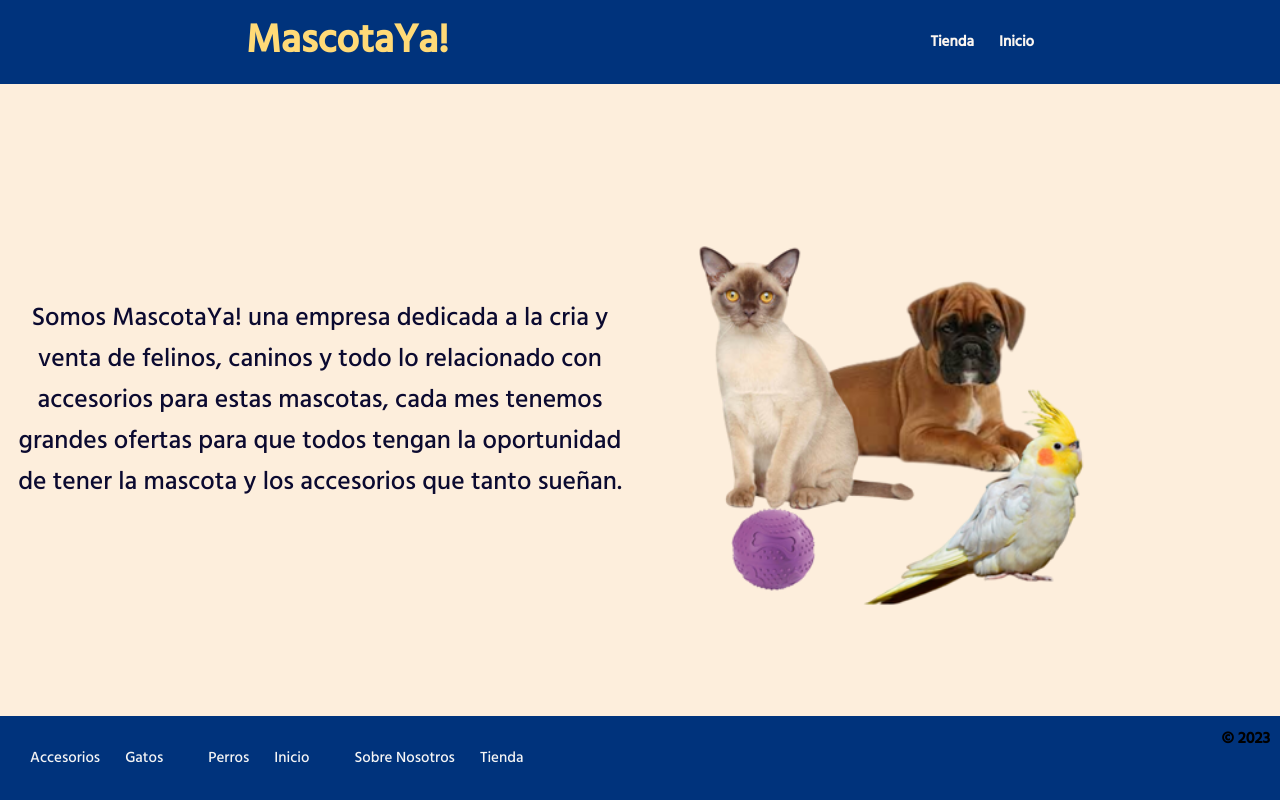
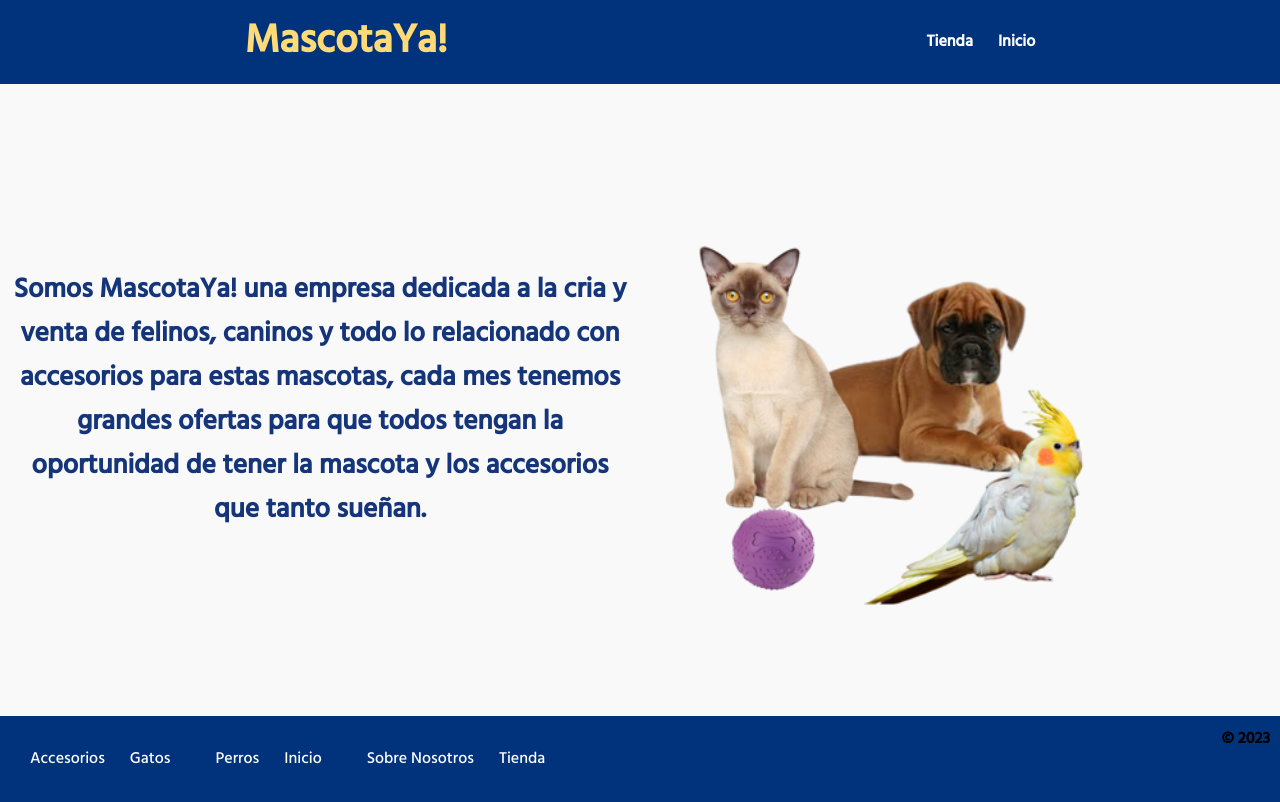
Before and after one commit to Armive/MascotaYa-, a plain HTML site: page Sobre nosotros/index.html in a window 1280 px wide. Drawn offline with nearby package versions, Linux system fonts and the light colour scheme.

Commit message:
Subo alistamiento para modo nocturno en sobre nosotros

```diff
--- a/Sobre nosotros/style.css
+++ b/Sobre nosotros/style.css
@@ -1,30 +1,36 @@
 @import url('https://fonts.googleapis.com/css2?family=Hind:wght@500&display=swap');
-head{
-    display: flex;
-}
 *{
     padding: 0;
     margin: 0;
     box-sizing: border-box;
     font-family: 'Hind',sans-serif;
 }
+:root{
+    --color-fondo-loader: #f1f2f3;
+    --color-fondo-header: #00337C;
+    --color-logo: #FFDA77;
+    --color-texto-main: rgb(21, 53, 122);
+    --color-anclas-header:#fff;
+    --color-anclas-header-hover:#AEE6E6;
+    --color-fondo-main: #f9f9f9;
+    --color-scrollbar: #e6b87f;
+    --color-scrollbar-thumb: #ff9d00;
+}
 body{
     margin: 0;
 }
 h2{
-    font-size: 40px;
+    font-size: 2.5rem;
 }
 a{
     text-decoration: none;
-    color: black;
-    font-size: 15px;
 }
 /*loading*/
 .cargando{
     height: 100vh;
     display: grid;
     place-items: center;
-    background-color: #f1f2f3;
+    background-color: var(--color-fondo-loader);
 }
 .hidden{
     overflow: hidden;
@@ -32,7 +38,7 @@ a{
 
 /* header */
 header {
-    background-color: #00337C ;
+    background-color: var(--color-fondo-header) ;
     display: flex;
     align-items: center;
     flex-direction: column;
@@ -43,8 +49,7 @@ header {
     top: 0;
 }
 header h2{
-    margin: 0;
-    color:  #FFDA77;
+    color:  var(--color-logo);
     font-weight: bolder;
 }
 
@@ -53,17 +58,17 @@ header nav{
     flex-direction: column;
 }
 header nav a{
-    color: #FBF6F0;
+    color: var(--color-anclas-header);
     font-weight: bold;
 }
 header nav a:hover{
-    color: #AEE6E6 ;
+    color: var(--color-anclas-header-hover);
 }
 
 
 /* main */
 main{
-    background-color: #fdeedc;
+    background-color: var(--color-fondo-main);
     display: flex;
     align-items: center;
     min-height: calc(100vh - 168px);
@@ -71,10 +76,10 @@ main{
 }
 main p{
     text-align: center;
-    font-size: 1.6rem;
+    font-size: 1.7rem;
     font-family: inherit;
-    text-align: center;
-    color: #0b0a30;
+    color: var(--color-texto-main);
+    font-weight: bolder;
 }
 main img{
     width: 50vw;
@@ -84,7 +89,7 @@ main img{
 footer{
     display: flex;
     justify-content: space-between;
-    background-color: #00337C;
+    background-color: var(--color-fondo-header);
     padding: 10px;
 }
 footer div  {
@@ -94,41 +99,28 @@ footer div  {
     align-items: center;
     margin: 10px;
 }
-footer div {
-    color: #439A97;
-}
 footer div a{
-    color: whitesmoke;
+    color: var(--color-anclas-header);
 }
 footer div a:hover{
-    color: gray;
-}
-footer p{
-    font-style: normal;
-    font-size: 7px;
-    color: #FFA45B;
+    color: var(--color-anclas-header-hover);
 }
  /* scrroll bar */
  body::-webkit-scrollbar{
     width: 10px;
-    background: #e6b87f;
-    display: flex;
-    justify-content: center;
+    background: var(--color-scrollbar);
 }
 body::-webkit-scrollbar-thumb{
-    background-color: #ff9d00;
+    background-color: var(--color-scrollbar-thumb);
     border-radius: 10px;
 }
 /* media queries */
 @media (min-width:640px) {
     header{
-        display: flex;
         flex-direction: row;
-        justify-content: center;
         justify-content: space-around;
     }
     header nav{
-        display: flex;
         flex-direction: row;
         gap:25px;
     }
@@ -162,11 +154,11 @@ body::-webkit-scrollbar-thumb{
         display: flex;
         flex-direction: column-reverse;
     }
-    img{
+    main img{
         width: 100vw;
     }
 }
-@media (max-width:500px) {
+@media (max-width:300px) {
     img{
         display: none;
     }
```
Also changed, not shown: Sobre nosotros/index.html (+12 -7 lines).
